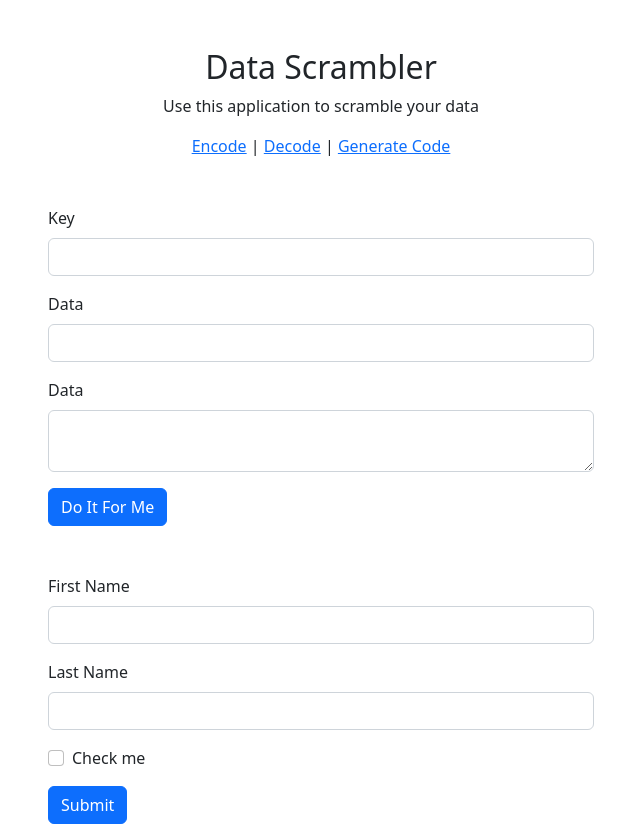
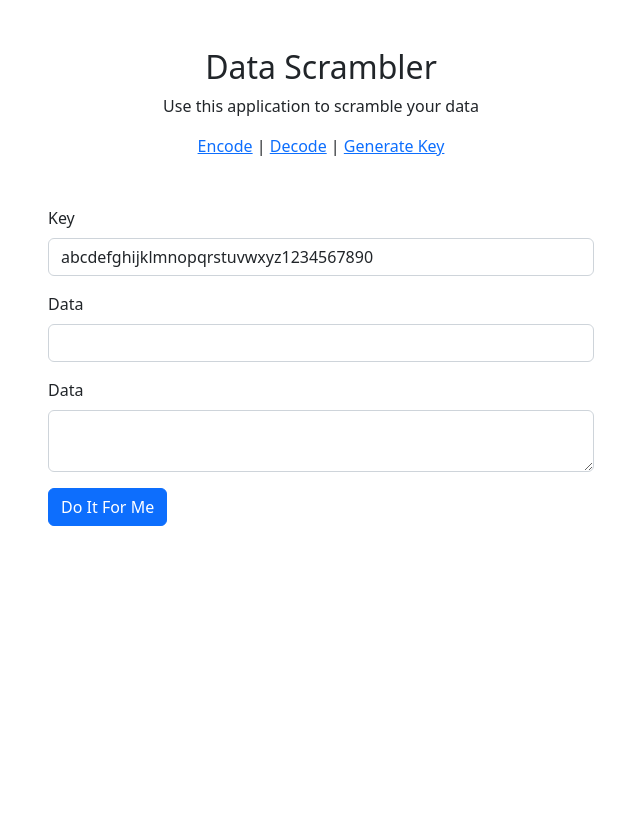
Before and after one commit to MamunVerse/Data-Scrambler-Using-PHP, a PHP site: page / in a window 1280 px wide. Shown: the whole page, without its empty margins (319-959 px from the left). After the commit the page ends 526 px from the top, so only its background shows below. Run offline with PHP 8.4, Linux system fonts and the light colour scheme.

Commit message:
Generate Key Option Done

```diff
--- /dev/null
+++ b/function.php
@@ -0,0 +1,5 @@
+<?php
+
+function displayKey($key){
+    printf("value = '%s'", $key);
+}
--- a/index.php
+++ b/index.php
@@ -1,9 +1,28 @@
+<?php
+include_once "function.php";
+
+$task = 'encode';
+if(isset($_GET['task']) && $_GET['task']!=''){
+    $task = $_GET['task'];
+}
+$key = 'abcdefghijklmnopqrstuvwxyz1234567890';
+
+if('key' == $task){
+    $key_original = str_split($key); // str_split used to make every character a array value;
+    shuffle($key_original); // shuffle used to randomize array value
+    $key = join('', $key_original);
+}
+
+?>
+
+
+
 <!doctype html>
 <html lang="en">
 <head>
     <meta charset="utf-8">
     <meta name="viewport" content="width=device-width, initial-scale=1">
-    <title>Bootstrap demo</title>
+    <title>Data Scrambler Using PHP Key Encode Decode Generate</title>
     <link href="https://cdn.jsdelivr.net/npm/bootstrap@5.2.2/dist/css/bootstrap.min.css" rel="stylesheet" integrity="sha384-Zenh87qX5JnK2Jl0vWa8Ck2rdkQ2Bzep5IDxbcnCeuOxjzrPF/et3URy9Bv1WTRi" crossorigin="anonymous">
 </head>
 <body>
@@ -13,9 +32,9 @@
             <h2>Data Scrambler</h2>
             <p>Use this application to scramble your data</p>
             <div>
-                <a href="/?task=encode">Encode</a> |
-                <a href="/?task=decode">Decode</a> |
-                <a href="/?task=decode">Generate Code</a>
+                <a href="/index.php?task=encode">Encode</a> |
+                <a href="/index.php?task=decode">Decode</a> |
+                <a href="/index.php?task=key">Generate Key</a>
             </div>
         </div>
     </div>
@@ -24,7 +43,7 @@
             <form>
                 <div class="mb-3">
                     <label for="key" class="form-label">Key</label>
-                    <input type="text" name="key" class="form-control" id="key" >
+                    <input type="text" name="key" class="form-control" id="key" <?php displayKey($key); ?>>
                 </div>
                 <div class="mb-3">
                     <label for="data" class="form-label">Data</label>
@@ -38,25 +57,25 @@
             </form>
         </div>
     </div>
-    <div class="row justify-content-center mt-5">
-        <div class="col-lg-6">
-            <form>
-                <div class="mb-3">
-                    <label for="fname" class="form-label">First Name</label>
-                    <input type="text" name="fname" class="form-control" id="fname" value="<?php $fname; ?>">
-                </div>
-                <div class="mb-3">
-                    <label for="lname" class="form-label">Last Name</label>
-                    <input type="text" name="lname" class="form-control" id="lname"  value="<?php $lname; ?>">
-                </div>
-                <div class="mb-3 form-check">
-                    <input type="checkbox" class="form-check-input" id="cb1">
-                    <label class="form-check-label" for="cb1">Check me</label>
-                </div>
-                <button type="submit" class="btn btn-primary">Submit</button>
-            </form>
-        </div>
-    </div>
+<!--    <div class="row justify-content-center mt-5">-->
+<!--        <div class="col-lg-6">-->
+<!--            <form>-->
+<!--                <div class="mb-3">-->
+<!--                    <label for="fname" class="form-label">First Name</label>-->
+<!--                    <input type="text" name="fname" class="form-control" id="fname" value="">-->
+<!--                </div>-->
+<!--                <div class="mb-3">-->
+<!--                    <label for="lname" class="form-label">Last Name</label>-->
+<!--                    <input type="text" name="lname" class="form-control" id="lname"  value="">-->
+<!--                </div>-->
+<!--                <div class="mb-3 form-check">-->
+<!--                    <input type="checkbox" class="form-check-input" id="cb1">-->
+<!--                    <label class="form-check-label" for="cb1">Check me</label>-->
+<!--                </div>-->
+<!--                <button type="submit" class="btn btn-primary">Submit</button>-->
+<!--            </form>-->
+<!--        </div>-->
+<!--    </div>-->
 </div>
 <script src="https://cdn.jsdelivr.net/npm/bootstrap@5.2.2/dist/js/bootstrap.bundle.min.js" integrity="sha384-OERcA2EqjJCMA+/3y+gxIOqMEjwtxJY7qPCqsdltbNJuaOe923+mo//f6V8Qbsw3" crossorigin="anonymous"></script>
 </body>
```
